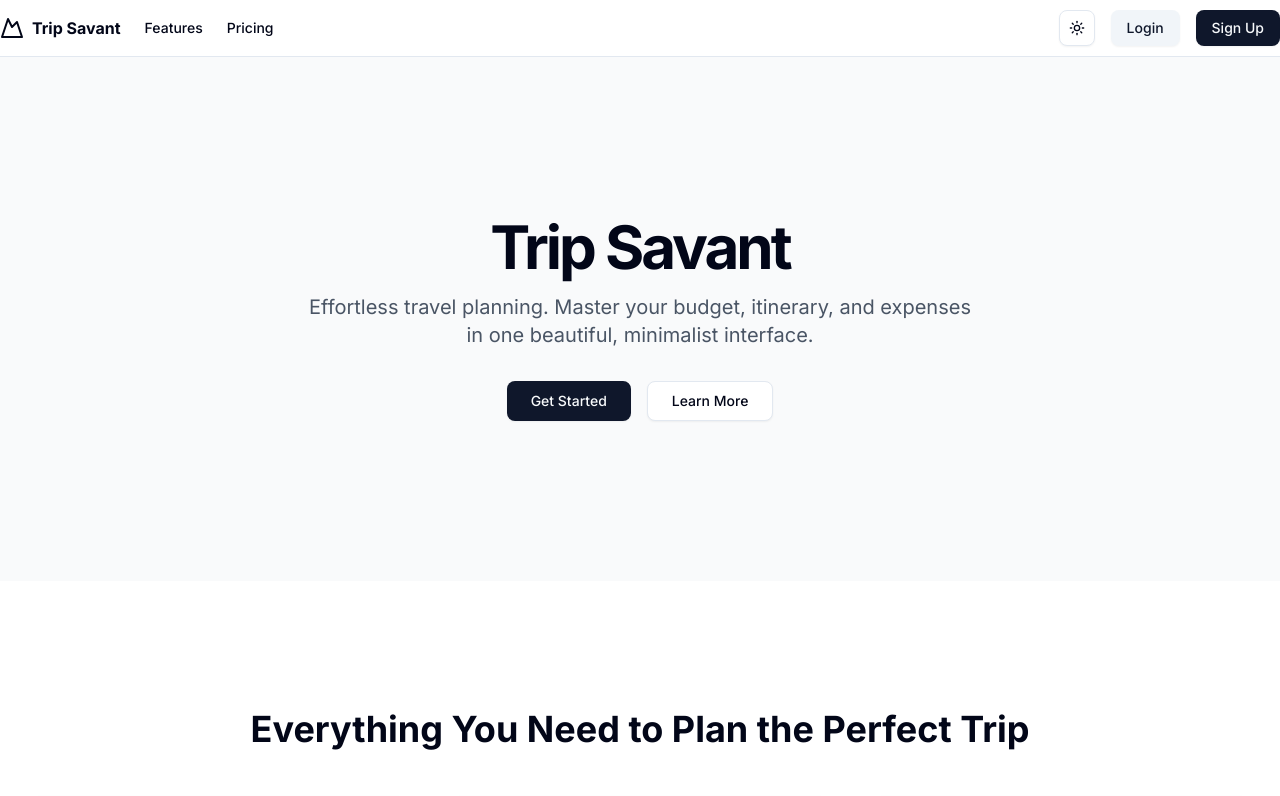
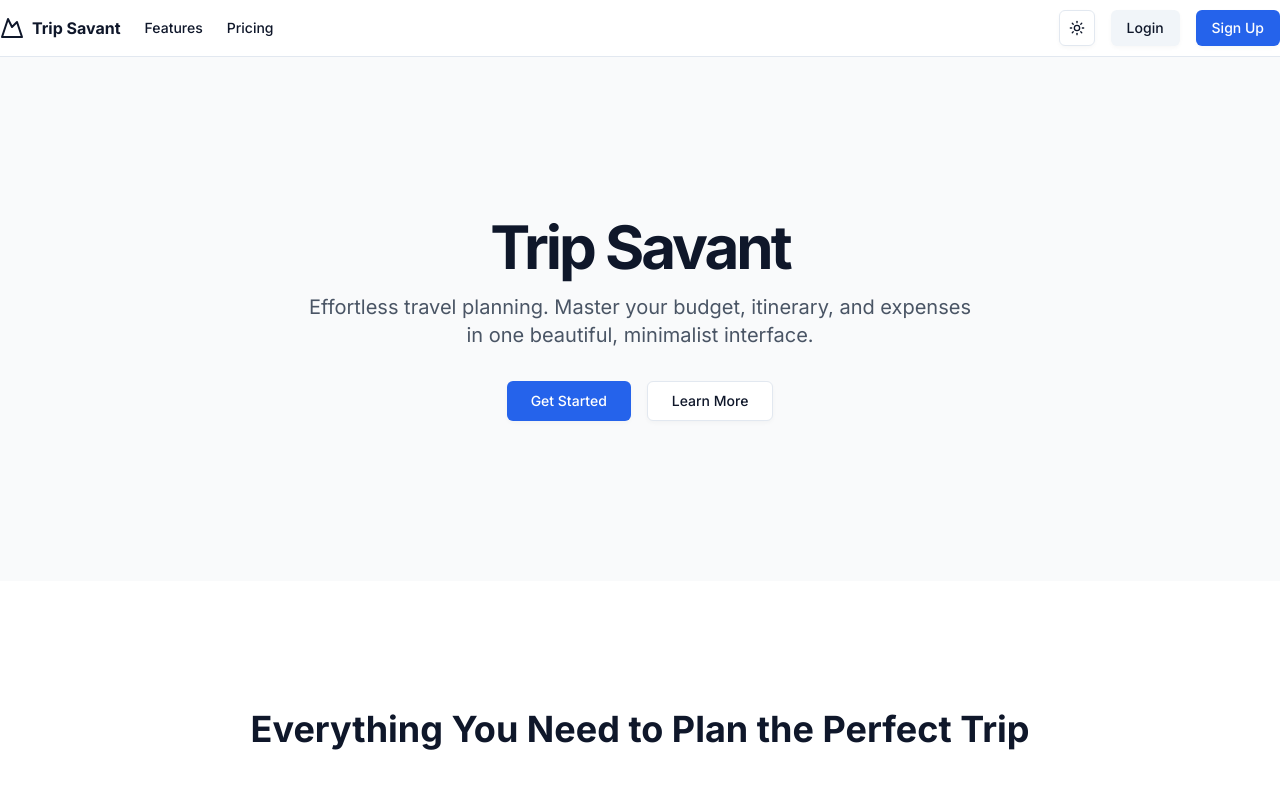
Before and after one commit to drake-nathan/trip-savant, a Next.js app: page / in a window 1280 px wide. Shown: the top 796 px of the page. Built offline with nearby package versions, Linux system fonts and the light colour scheme.

Commit message:
add tweakcn theme

```diff
--- a/src/app/globals.css
+++ b/src/app/globals.css
@@ -6,8 +6,8 @@
 @theme inline {
   --color-background: var(--background);
   --color-foreground: var(--foreground);
-  --font-sans: var(--font-geist-sans);
-  --font-mono: var(--font-geist-mono);
+  --font-sans: Inter;
+  --font-mono: JetBrains Mono;
   --color-sidebar-ring: var(--sidebar-ring);
   --color-sidebar-border: var(--sidebar-border);
   --color-sidebar-accent-foreground: var(--sidebar-accent-foreground);
@@ -41,75 +41,152 @@
   --radius-md: calc(var(--radius) - 2px);
   --radius-lg: var(--radius);
   --radius-xl: calc(var(--radius) + 4px);
+  --font-serif: Lora;
+  --radius: 0.5rem;
+  --tracking-tighter: calc(var(--tracking-normal) - 0.05em);
+  --tracking-tight: calc(var(--tracking-normal) - 0.025em);
+  --tracking-wide: calc(var(--tracking-normal) + 0.025em);
+  --tracking-wider: calc(var(--tracking-normal) + 0.05em);
+  --tracking-widest: calc(var(--tracking-normal) + 0.1em);
+  --tracking-normal: var(--tracking-normal);
+  --shadow-2xl: var(--shadow-2xl);
+  --shadow-xl: var(--shadow-xl);
+  --shadow-lg: var(--shadow-lg);
+  --shadow-md: var(--shadow-md);
+  --shadow: var(--shadow);
+  --shadow-sm: var(--shadow-sm);
+  --shadow-xs: var(--shadow-xs);
+  --shadow-2xs: var(--shadow-2xs);
+  --spacing: var(--spacing);
+  --letter-spacing: var(--letter-spacing);
+  --shadow-offset-y: var(--shadow-offset-y);
+  --shadow-offset-x: var(--shadow-offset-x);
+  --shadow-spread: var(--shadow-spread);
+  --shadow-blur: var(--shadow-blur);
+  --shadow-opacity: var(--shadow-opacity);
+  --color-shadow-color: var(--shadow-color);
+  --color-destructive-foreground: var(--destructive-foreground);
 }
 
 :root {
-  --radius: 0.625rem;
+  --radius: 0.5rem;
   --background: oklch(1 0 0);
-  --foreground: oklch(0.129 0.042 264.695);
+  --foreground: oklch(0.2077 0.0398 265.7549);
   --card: oklch(1 0 0);
-  --card-foreground: oklch(0.129 0.042 264.695);
+  --card-foreground: oklch(0.2077 0.0398 265.7549);
   --popover: oklch(1 0 0);
-  --popover-foreground: oklch(0.129 0.042 264.695);
-  --primary: oklch(0.208 0.042 265.755);
-  --primary-foreground: oklch(0.984 0.003 247.858);
-  --secondary: oklch(0.968 0.007 247.896);
-  --secondary-foreground: oklch(0.208 0.042 265.755);
-  --muted: oklch(0.968 0.007 247.896);
-  --muted-foreground: oklch(0.554 0.046 257.417);
-  --accent: oklch(0.968 0.007 247.896);
-  --accent-foreground: oklch(0.208 0.042 265.755);
-  --destructive: oklch(0.577 0.245 27.325);
-  --border: oklch(0.929 0.013 255.508);
-  --input: oklch(0.929 0.013 255.508);
-  --ring: oklch(0.704 0.04 256.788);
-  --chart-1: oklch(0.646 0.222 41.116);
-  --chart-2: oklch(0.6 0.118 184.704);
-  --chart-3: oklch(0.398 0.07 227.392);
-  --chart-4: oklch(0.828 0.189 84.429);
-  --chart-5: oklch(0.769 0.188 70.08);
-  --sidebar: oklch(0.984 0.003 247.858);
-  --sidebar-foreground: oklch(0.129 0.042 264.695);
-  --sidebar-primary: oklch(0.208 0.042 265.755);
-  --sidebar-primary-foreground: oklch(0.984 0.003 247.858);
-  --sidebar-accent: oklch(0.968 0.007 247.896);
-  --sidebar-accent-foreground: oklch(0.208 0.042 265.755);
-  --sidebar-border: oklch(0.929 0.013 255.508);
-  --sidebar-ring: oklch(0.704 0.04 256.788);
+  --popover-foreground: oklch(0.2077 0.0398 265.7549);
+  --primary: oklch(0.5461 0.2152 262.8809);
+  --primary-foreground: oklch(1 0 0);
+  --secondary: oklch(0.9683 0.0069 247.8956);
+  --secondary-foreground: oklch(0.2077 0.0398 265.7549);
+  --muted: oklch(0.9683 0.0069 247.8956);
+  --muted-foreground: oklch(0.5544 0.0407 257.4166);
+  --accent: oklch(0.9683 0.0069 247.8956);
+  --accent-foreground: oklch(0.2077 0.0398 265.7549);
+  --destructive: oklch(0.6368 0.2078 25.3313);
+  --border: oklch(0.9288 0.0126 255.5078);
+  --input: oklch(0.9288 0.0126 255.5078);
+  --ring: oklch(0.7107 0.0351 256.7878);
+  --chart-1: oklch(0.5461 0.2152 262.8809);
+  --chart-2: oklch(0.5575 0.2525 302.3212);
+  --chart-3: oklch(0.6002 0.1038 184.704);
+  --chart-4: oklch(0.6461 0.1943 41.1158);
+  --chart-5: oklch(0.5916 0.218 0.5844);
+  --sidebar: oklch(0.9842 0.0034 247.8575);
+  --sidebar-foreground: oklch(0.5544 0.0407 257.4166);
+  --sidebar-primary: oklch(0.5461 0.2152 262.8809);
+  --sidebar-primary-foreground: oklch(1 0 0);
+  --sidebar-accent: oklch(1 0 0);
+  --sidebar-accent-foreground: oklch(0.2077 0.0398 265.7549);
+  --sidebar-border: oklch(0.9288 0.0126 255.5078);
+  --sidebar-ring: oklch(0.7107 0.0351 256.7878);
+  --destructive-foreground: oklch(1 0 0);
+  --font-sans: Inter;
+  --font-serif: Lora;
+  --font-mono: JetBrains Mono;
+  --shadow-color: #000000;
+  --shadow-opacity: 0.05;
+  --shadow-blur: 4px;
+  --shadow-spread: 0px;
+  --shadow-offset-x: 0px;
+  --shadow-offset-y: 2px;
+  --letter-spacing: 0rem;
+  --spacing: 0.25rem;
+  --shadow-2xs: 0px 2px 4px 0px hsl(0 0% 0% / 0.03);
+  --shadow-xs: 0px 2px 4px 0px hsl(0 0% 0% / 0.03);
+  --shadow-sm:
+    0px 2px 4px 0px hsl(0 0% 0% / 0.05), 0px 1px 2px -1px hsl(0 0% 0% / 0.05);
+  --shadow:
+    0px 2px 4px 0px hsl(0 0% 0% / 0.05), 0px 1px 2px -1px hsl(0 0% 0% / 0.05);
+  --shadow-md:
+    0px 2px 4px 0px hsl(0 0% 0% / 0.05), 0px 2px 4px -1px hsl(0 0% 0% / 0.05);
+  --shadow-lg:
+    0px 2px 4px 0px hsl(0 0% 0% / 0.05), 0px 4px 6px -1px hsl(0 0% 0% / 0.05);
+  --shadow-xl:
+    0px 2px 4px 0px hsl(0 0% 0% / 0.05), 0px 8px 10px -1px hsl(0 0% 0% / 0.05);
+  --shadow-2xl: 0px 2px 4px 0px hsl(0 0% 0% / 0.13);
+  --tracking-normal: 0rem;
 }
 
 .dark {
-  --background: oklch(0.129 0.042 264.695);
-  --foreground: oklch(0.984 0.003 247.858);
-  --card: oklch(0.208 0.042 265.755);
-  --card-foreground: oklch(0.984 0.003 247.858);
-  --popover: oklch(0.208 0.042 265.755);
-  --popover-foreground: oklch(0.984 0.003 247.858);
-  --primary: oklch(0.929 0.013 255.508);
-  --primary-foreground: oklch(0.208 0.042 265.755);
-  --secondary: oklch(0.279 0.041 260.031);
-  --secondary-foreground: oklch(0.984 0.003 247.858);
-  --muted: oklch(0.279 0.041 260.031);
-  --muted-foreground: oklch(0.704 0.04 256.788);
-  --accent: oklch(0.279 0.041 260.031);
-  --accent-foreground: oklch(0.984 0.003 247.858);
-  --destructive: oklch(0.704 0.191 22.216);
-  --border: oklch(1 0 0 / 10%);
-  --input: oklch(1 0 0 / 15%);
-  --ring: oklch(0.551 0.027 264.364);
-  --chart-1: oklch(0.488 0.243 264.376);
-  --chart-2: oklch(0.696 0.17 162.48);
-  --chart-3: oklch(0.769 0.188 70.08);
-  --chart-4: oklch(0.627 0.265 303.9);
-  --chart-5: oklch(0.645 0.246 16.439);
-  --sidebar: oklch(0.208 0.042 265.755);
-  --sidebar-foreground: oklch(0.984 0.003 247.858);
-  --sidebar-primary: oklch(0.488 0.243 264.376);
-  --sidebar-primary-foreground: oklch(0.984 0.003 247.858);
-  --sidebar-accent: oklch(0.279 0.041 260.031);
-  --sidebar-accent-foreground: oklch(0.984 0.003 247.858);
-  --sidebar-border: oklch(1 0 0 / 10%);
-  --sidebar-ring: oklch(0.551 0.027 264.364);
+  --background: oklch(0.1363 0.0364 259.201);
+  --foreground: oklch(0.9842 0.0034 247.8575);
+  --card: oklch(0.1712 0.0329 266.3995);
+  --card-foreground: oklch(0.9842 0.0034 247.8575);
+  --popover: oklch(0.1712 0.0329 266.3995);
+  --popover-foreground: oklch(0.9842 0.0034 247.8575);
+  --primary: oklch(0.6231 0.188 259.8145);
+  --primary-foreground: oklch(1 0 0);
+  --secondary: oklch(0.2795 0.0368 260.031);
+  --secondary-foreground: oklch(0.9842 0.0034 247.8575);
+  --muted: oklch(0.2795 0.0368 260.031);
+  --muted-foreground: oklch(0.7107 0.0351 256.7878);
+  --accent: oklch(0.2795 0.0368 260.031);
+  --accent-foreground: oklch(0.9842 0.0034 247.8575);
+  --destructive: oklch(0.3958 0.1331 25.723);
+  --border: oklch(0.2795 0.0368 260.031);
+  --input: oklch(0.2795 0.0368 260.031);
+  --ring: oklch(0.6231 0.188 259.8145);
+  --chart-1: oklch(0.6231 0.188 259.8145);
+  --chart-2: oklch(0.6268 0.2325 303.9004);
+  --chart-3: oklch(0.7038 0.123 182.5025);
+  --chart-4: oklch(0.7049 0.1867 47.6044);
+  --chart-5: oklch(0.6559 0.2118 354.3084);
+  --sidebar: oklch(0.1712 0.0329 266.3995);
+  --sidebar-foreground: oklch(0.7107 0.0351 256.7878);
+  --sidebar-primary: oklch(0.6231 0.188 259.8145);
+  --sidebar-primary-foreground: oklch(1 0 0);
+  --sidebar-accent: oklch(0.2795 0.0368 260.031);
+  --sidebar-accent-foreground: oklch(0.9842 0.0034 247.8575);
+  --sidebar-border: oklch(0.2795 0.0368 260.031);
+  --sidebar-ring: oklch(0.6231 0.188 259.8145);
+  --destructive-foreground: oklch(0.9842 0.0034 247.8575);
+  --radius: 0.5rem;
+  --font-sans: Inter;
+  --font-serif: Lora;
+  --font-mono: JetBrains Mono;
+  --shadow-color: #000000;
+  --shadow-opacity: 0.1;
+  --shadow-blur: 4px;
+  --shadow-spread: 0px;
+  --shadow-offset-x: 0px;
+  --shadow-offset-y: 2px;
+  --letter-spacing: 0rem;
+  --spacing: 0.25rem;
+  --shadow-2xs: 0px 2px 4px 0px hsl(0 0% 0% / 0.05);
+  --shadow-xs: 0px 2px 4px 0px hsl(0 0% 0% / 0.05);
+  --shadow-sm:
+    0px 2px 4px 0px hsl(0 0% 0% / 0.1), 0px 1px 2px -1px hsl(0 0% 0% / 0.1);
+  --shadow:
+    0px 2px 4px 0px hsl(0 0% 0% / 0.1), 0px 1px 2px -1px hsl(0 0% 0% / 0.1);
+  --shadow-md:
+    0px 2px 4px 0px hsl(0 0% 0% / 0.1), 0px 2px 4px -1px hsl(0 0% 0% / 0.1);
+  --shadow-lg:
+    0px 2px 4px 0px hsl(0 0% 0% / 0.1), 0px 4px 6px -1px hsl(0 0% 0% / 0.1);
+  --shadow-xl:
+    0px 2px 4px 0px hsl(0 0% 0% / 0.1), 0px 8px 10px -1px hsl(0 0% 0% / 0.1);
+  --shadow-2xl: 0px 2px 4px 0px hsl(0 0% 0% / 0.25);
 }
 
 @layer base {
@@ -118,5 +195,6 @@
   }
   body {
     @apply bg-background text-foreground;
+    letter-spacing: var(--tracking-normal);
   }
 }
```
